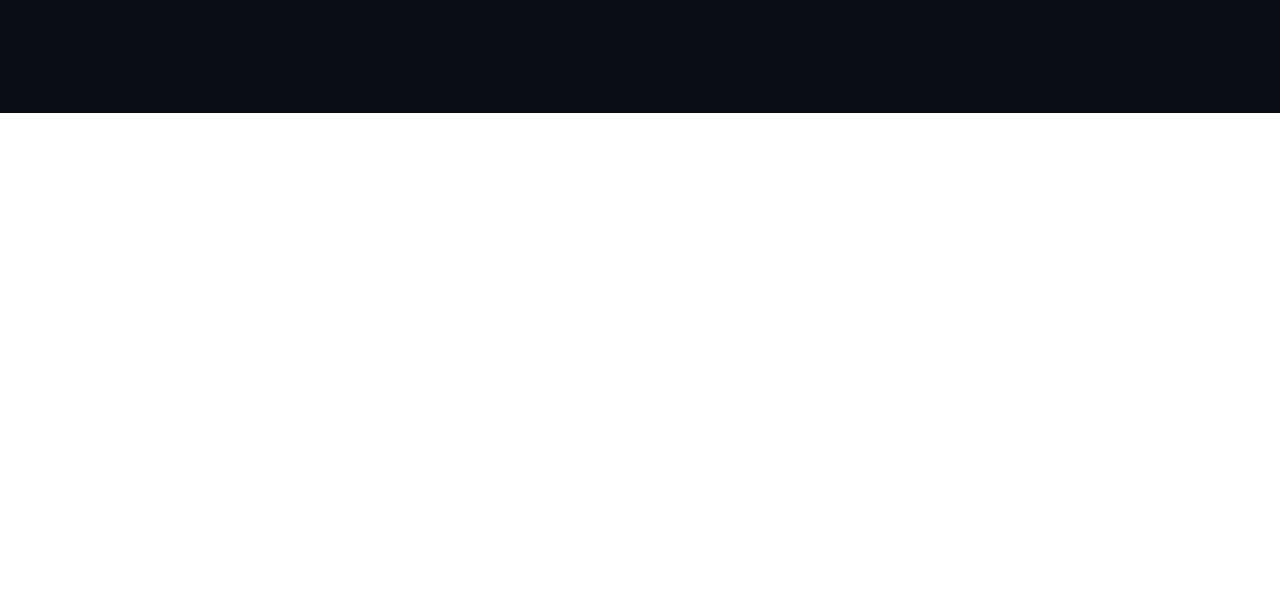
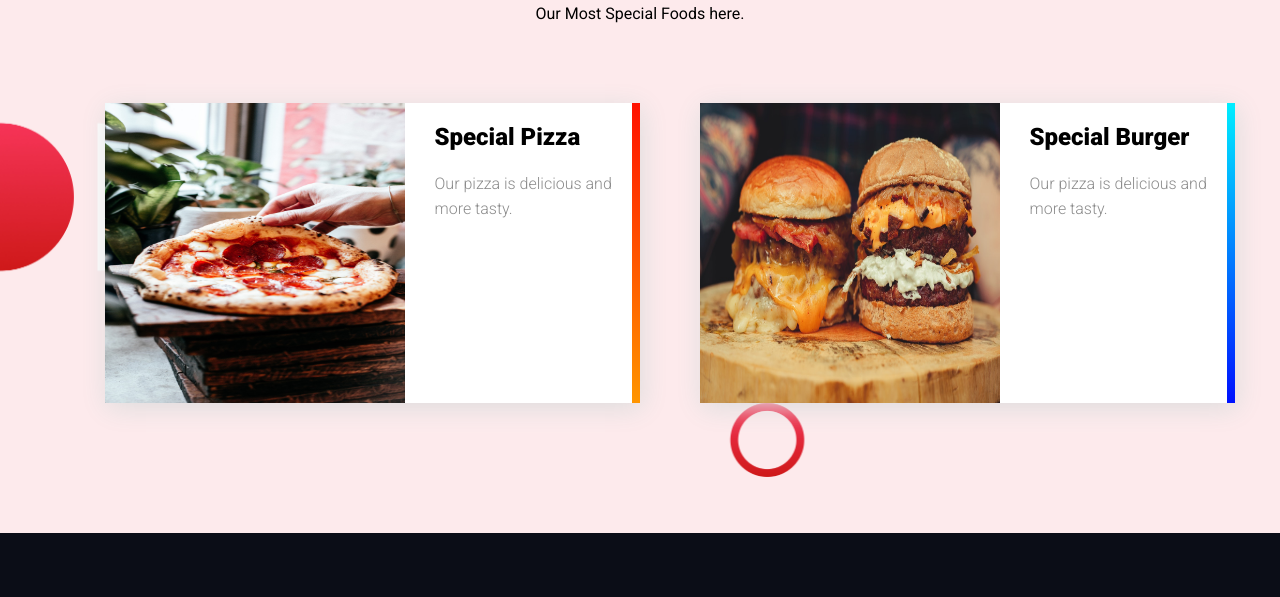
Before and after one commit to emonmahdi/food-house, a plain HTML site: page index.html in a window 1280 px wide. Shown: the part 3502-4099 px from the top of the page. Before the commit the page ends 3615 px from the top, so only its background shows below. Drawn offline with Linux system fonts and the light colour scheme.

Commit message:
extra second section add

```diff
--- a/index.html
+++ b/index.html
@@ -102,6 +102,39 @@
          </div>
      </section>
      <!-- ==================================================================================================== -->
+     <section class="special-food">
+        <div class="section-title">
+            <h2>Our Special Foods</h2>
+            <p>Our Most Special Foods here.</p>
+        </div>
+        <div class="displayflex">
+            <div class="half-width">
+                <div class="special-food-flex">
+                    <div class="special-img">
+                        <img src="images/special-food/pizza.jpg" alt="">
+                    </div>
+                    <div class="special-content">
+                        <h2>Special Pizza </h2>
+                         <p>Our pizza is delicious and more tasty.</p>
+                    </div>
+
+                </div>
+            </div>
+            <div class="half-width">
+                <div class="special-food-flex" id="different-border">
+                    <div class="special-img">
+                        <img src="images/special-food/barger.jpg" alt="">
+                    </div>
+                    <div class="special-content">
+                        <h2>Special Burger </h2>
+                         <p>Our pizza is delicious and more tasty.</p>
+                    </div>
+
+                </div>
+            </div>
+        </div>
+     </section>
+     <!-- ==================================================================================================== -->
      <footer>
          <h2> <span class="orange-color">FOOD</span>  HOUSE</h2>
          <p>Eat healthy to live healthy. Live healthy to live healthy.</p>
--- a/style.css
+++ b/style.css
@@ -136,6 +136,40 @@ p{
     border-radius: 10px;
 }
 /* ================================================================================================ */
+.special-food{
+    background: url(images/shapes/sfood-bg.jpg);
+    background-repeat: no-repeat;
+    background-size: cover;
+    padding:30px 0;
+}
+
+.special-food-flex{
+    display:flex;
+    height: 300px;
+    background: #fff;
+    box-shadow: 2px 5px 25px #ddd;
+    border-right:8px solid;
+    border-image:linear-gradient(red,orange);
+    border-image-slice:30;
+}
+#different-border{
+    border-image:linear-gradient(cyan,blue);
+    border-right:8px solid;
+    border-image-slice:20;
+}
+.special-img img{
+    height: 300px;
+    width:300px;
+}
+.special-content{
+    padding-left: 30px;
+}
+.special-food .displayflex{
+    padding:0 45px;
+    margin-bottom: 100px;
+}
+
+/* ================================================================================================ */
 footer{
     text-align: center;
     background: #0B0D17;
```
Also changed, not shown: images/shapes/sfood-bg.jpg (renamed from images/shapes/Frame 58.jpg), images/special-food/barger.jpg (added), images/special-food/pizza.jpg (added).
